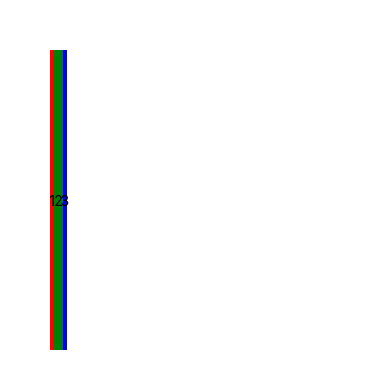
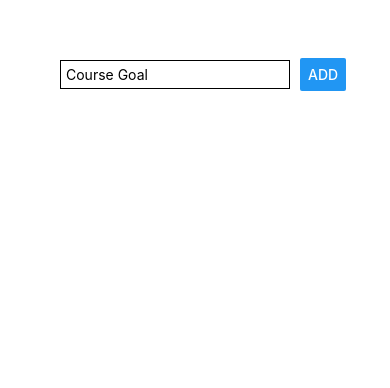
Before and after one commit to venkatraj/rn-complete-guide, a React Native app: screen / in a window 390 px wide. Shown: the top 388 px of the page. Built offline with nearby package versions, Linux system fonts and the light colour scheme.

Commit message:
using stylesheet object

```diff
--- a/App.js
+++ b/App.js
@@ -3,66 +3,31 @@ import { StyleSheet, Text, View, TextInput, Button } from 'react-native';
 
 export default function App() {
   return (
-    <View
-      style={{ padding: 50, height: 400, width: '30%', flexDirection: 'row' }}
-    >
-      <View
-        style={{
-          backgroundColor: 'red',
-          flex: 1,
-          justifyContent: 'center',
-          alignItems: 'center',
-        }}
-      >
-        <Text>1</Text>
+    <View style={styles.rootContainer}>
+      <View style={styles.goalInputContainer}>
+        <TextInput placeholder="Course Goal" style={styles.input} />
+        <Button title="ADD" />
       </View>
-      <View
-        style={{
-          backgroundColor: 'green',
-          flex: 2,
-          justifyContent: 'center',
-          alignItems: 'center',
-        }}
-      >
-        <Text>2</Text>
-      </View>
-      <View
-        style={{
-          backgroundColor: 'blue',
-          flex: 1,
-          justifyContent: 'center',
-          alignItems: 'center',
-        }}
-      >
-        <Text>3</Text>
-      </View>
+      <View></View>
     </View>
   );
 }
 
-// export default function App() {
-//   return (
-//     <View style={{ padding: 50, width: '30%' }}>
-//       <View
-//         style={{
-//           flexDirection: 'row',
-//           justifyContent: 'space-between',
-//           alignItems: 'center',
-//         }}
-//       >
-//         <TextInput
-//           placeholder="Course Goal"
-//           style={{
-//             borderColor: 'black',
-//             borderWidth: 1,
-//             padding: 5,
-//             margin: 10,
-//             flexGrow: 1,
-//           }}
-//         />
-//         <Button title="ADD" />
-//       </View>
-//       <View></View>
-//     </View>
-//   );
-// }
+const styles = StyleSheet.create({
+  rootContainer: {
+    padding: 50,
+    width: '30%',
+  },
+  goalInputContainer: {
+    flexDirection: 'row',
+    justifyContent: 'space-between',
+    alignItems: 'center',
+  },
+  input: {
+    borderColor: 'black',
+    borderWidth: 1,
+    padding: 5,
+    margin: 10,
+    flexGrow: 1,
+  },
+});
```
Also changed, not shown: playground/flexbox-example.js (added, +41 -0 lines).
